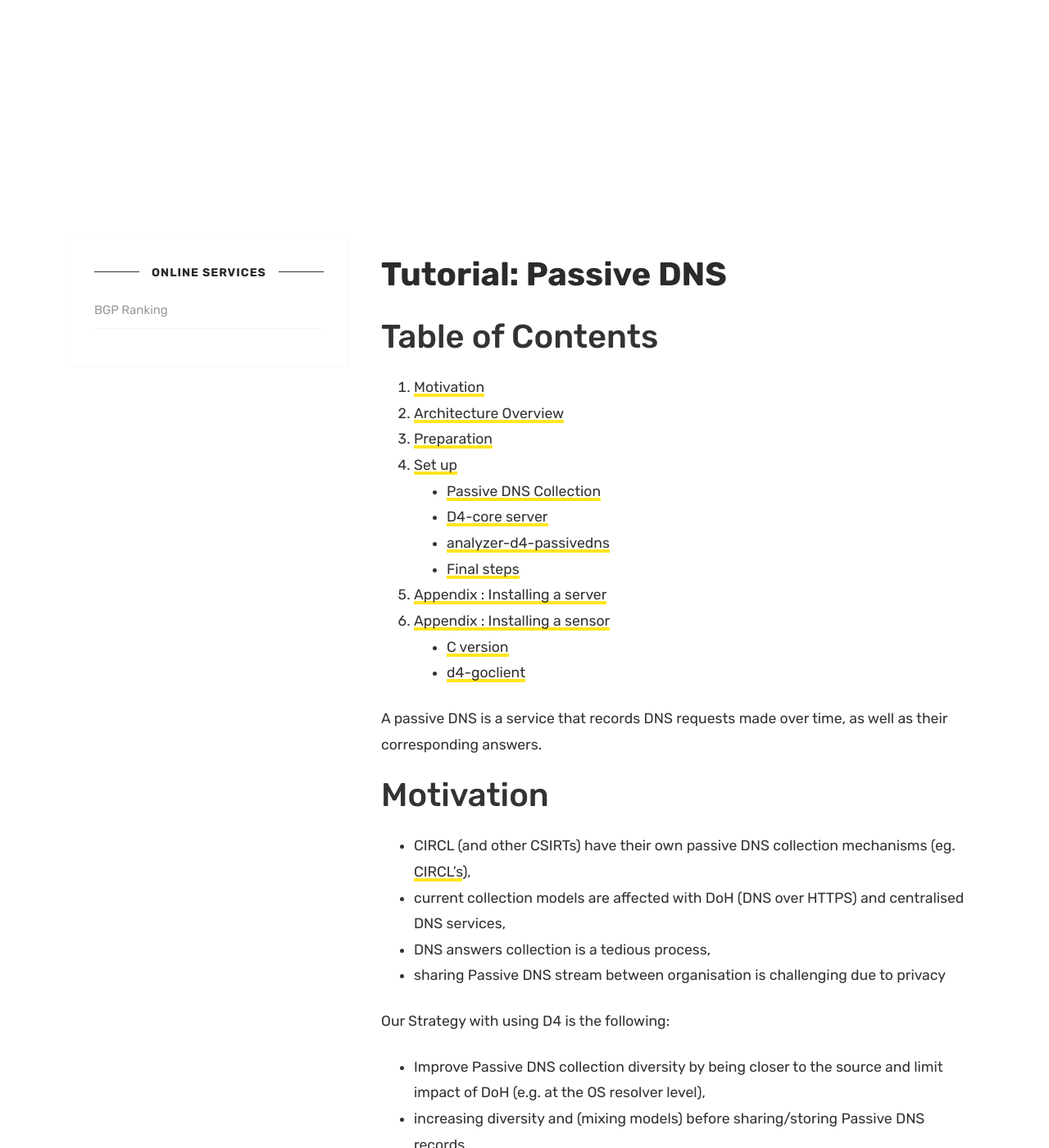
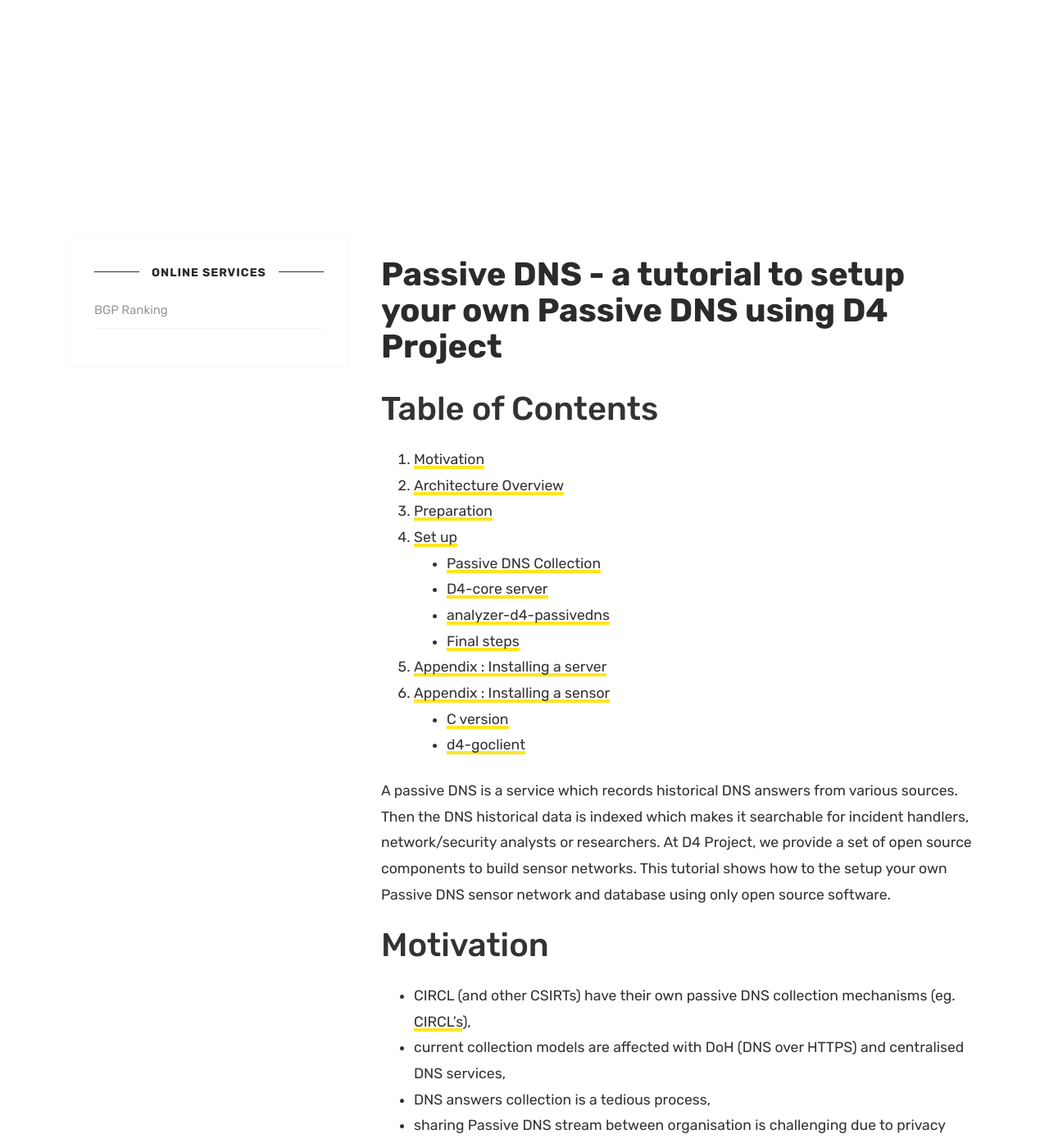
Before and after one commit to D4-project/d4-website, a Jekyll site: the page built from _posts/2019-05-28-passive-dns-tutorial.md, in a window 1280 px wide and 1400 px high. Shown: the whole window at 82% size. Built offline with Jekyll 4.4.1, drawn with Linux system fonts in a browser that asks for light colours.

Commit message:
chg: [blog] introduction updated

```diff
--- a/_posts/2019-05-28-passive-dns-tutorial.md
+++ b/_posts/2019-05-28-passive-dns-tutorial.md
@@ -1,5 +1,5 @@
 ---
-title: "Tutorial: Passive DNS"
+title: "Passive DNS - a tutorial to setup your own Passive DNS using D4 Project"
 date: 2019-05-28
 layout: post
 categories:
@@ -21,8 +21,7 @@
     1.  [C version](#orga42d98c)
     2.  [d4-goclient](#org167865b)
 
-A passive DNS is a service that records DNS requests made over time, as well as their corresponding answers.
-
+A passive DNS is a service which records historical DNS answers from various sources. Then the DNS historical data is indexed which makes it searchable for incident handlers, network/security analysts or researchers. At D4 Project, we provide a set of open source components to build sensor networks. This tutorial shows how to the setup your own Passive DNS sensor network and database using only open source software.
 
 <a id="org363a15f"></a>
 
```
